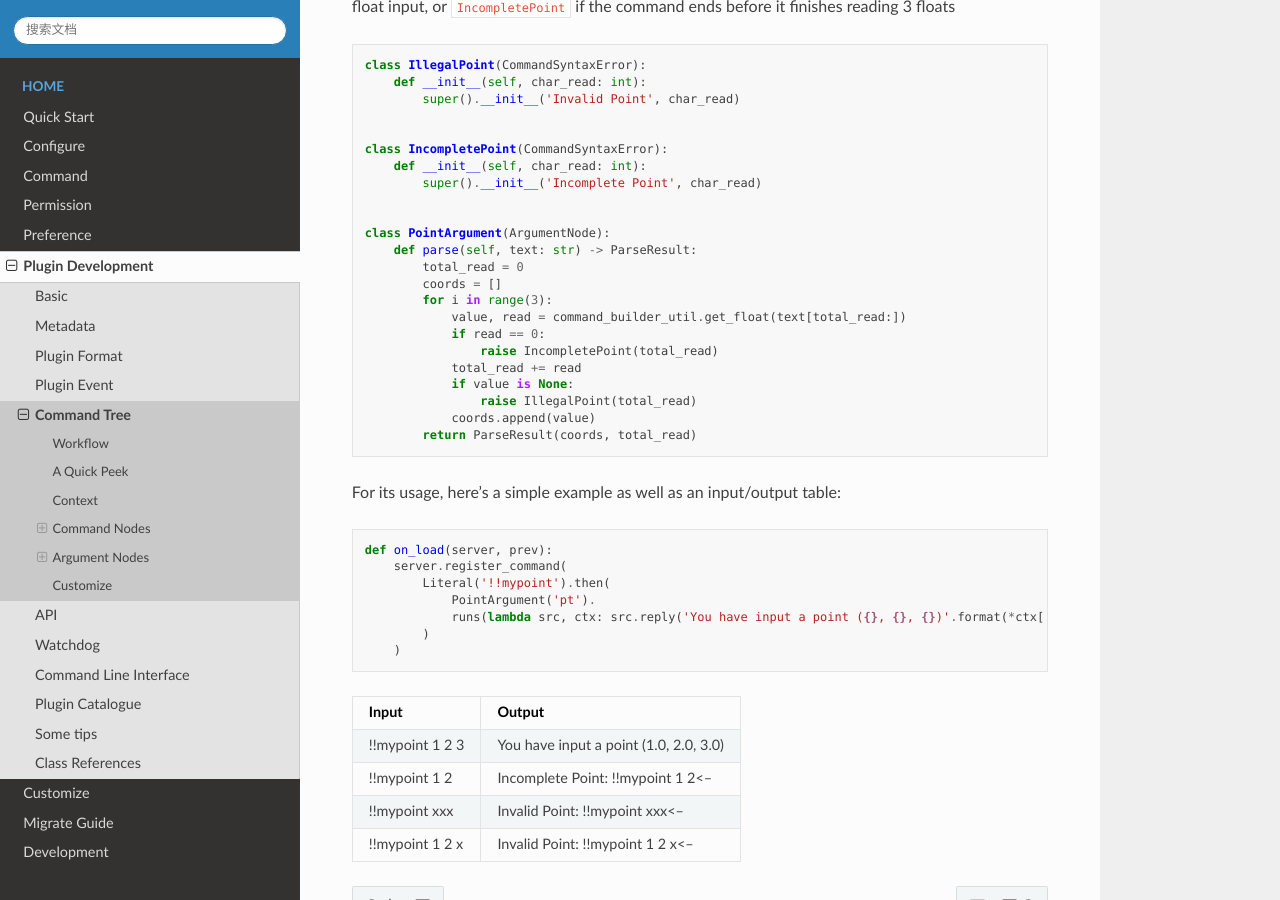
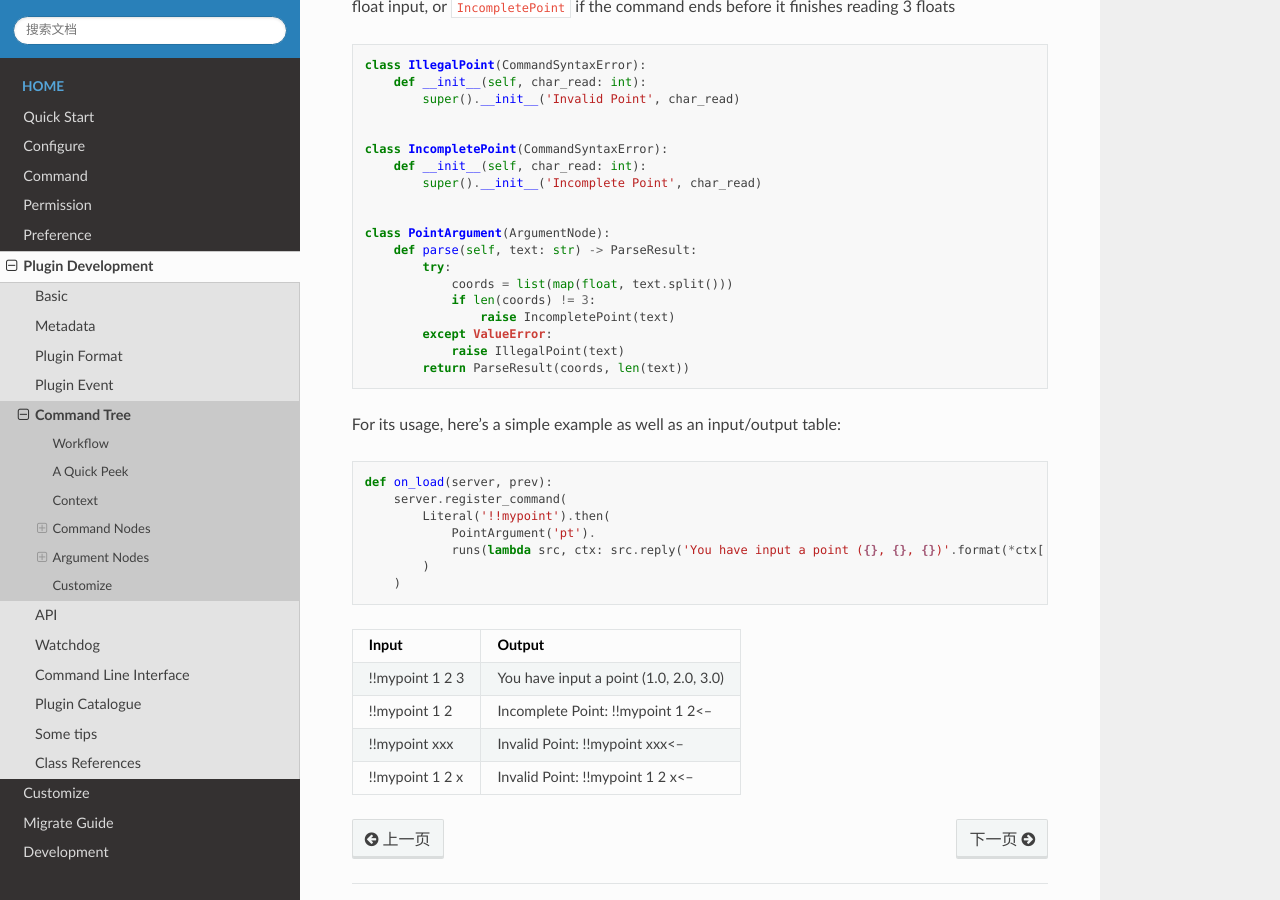
Before and after one commit to MCDReforged/MCDReforged, a Sphinx documentation site: the page built from docs/source/plugin_dev/command.rst, in a window 1280 px wide and 900 px high, scrolled down 10755 px. Built offline with Sphinx 7.4.7 and the Read the Docs theme 2.0.0, drawn with Linux system fonts in a browser that asks for light colours.

Commit message:
docs(command): fix custom command node example code issue (fix #188)

```diff
--- a/docs/source/plugin_dev/command.rst
+++ b/docs/source/plugin_dev/command.rst
@@ -499,17 +499,13 @@ Here's a quick example of a custom Argument node, ``PointArgument``. It accepts
 
     class PointArgument(ArgumentNode):
         def parse(self, text: str) -> ParseResult:
-            total_read = 0
-            coords = []
-            for i in range(3):
-                value, read = command_builder_util.get_float(text[total_read:])
-                if read == 0:
-                    raise IncompletePoint(total_read)
-                total_read += read
-                if value is None:
-                    raise IllegalPoint(total_read)
-                coords.append(value)
-            return ParseResult(coords, total_read)
+            try:
+                coords = list(map(float, text.split()))
+                if len(coords) != 3:
+                    raise IncompletePoint(text)
+            except ValueError:
+                raise IllegalPoint(text)
+            return ParseResult(coords, len(text))
 
 For its usage, here's a simple example as well as an input/output table:
 
```
Also changed, not shown: 1 other file.
